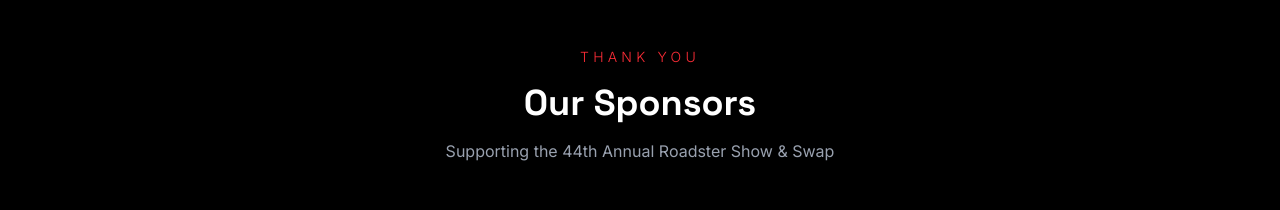
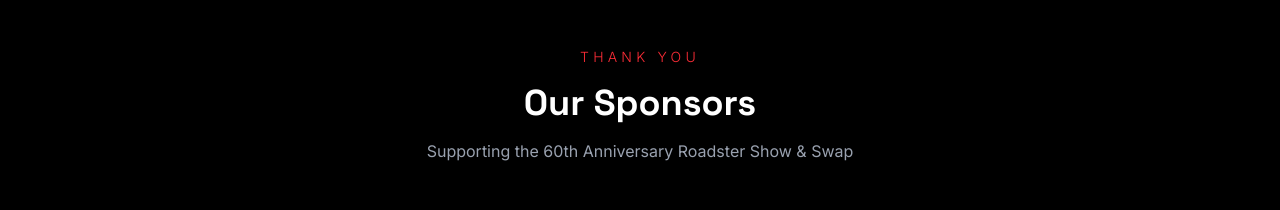
Before and after one commit to kadirgecit/laroadsters, a React (Vite) app: page /news in a window 1280 px wide. Shown: the part 1180-1390 px from the top of the page. Built offline with nearby package versions, Linux system fonts and the light colour scheme.

Commit message:
Fix: Update sponsor text to 60th Anniversary

```diff
--- a/src/app/pages/News.tsx
+++ b/src/app/pages/News.tsx
@@ -131,7 +131,7 @@ export function News() {
             </div>
             <h2 className="text-4xl font-black text-white mb-4">Our Sponsors</h2>
             <p className="text-gray-400">
-              Supporting the 44th Annual Roadster Show & Swap
+              Supporting the 60th Anniversary Roadster Show & Swap
             </p>
           </div>
 
```
Also changed, not shown: 2 other files (tests, documents, lock files or other folders).
